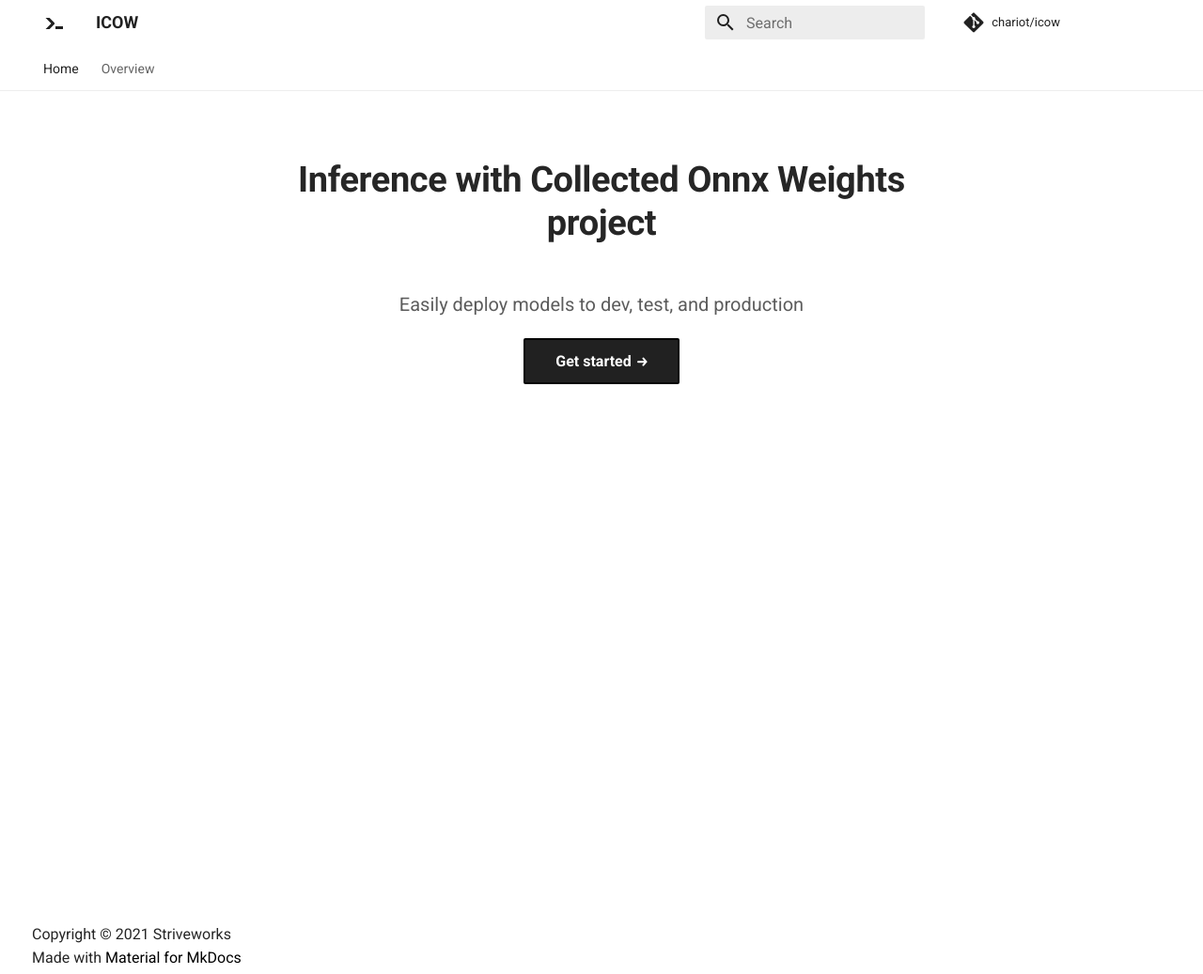
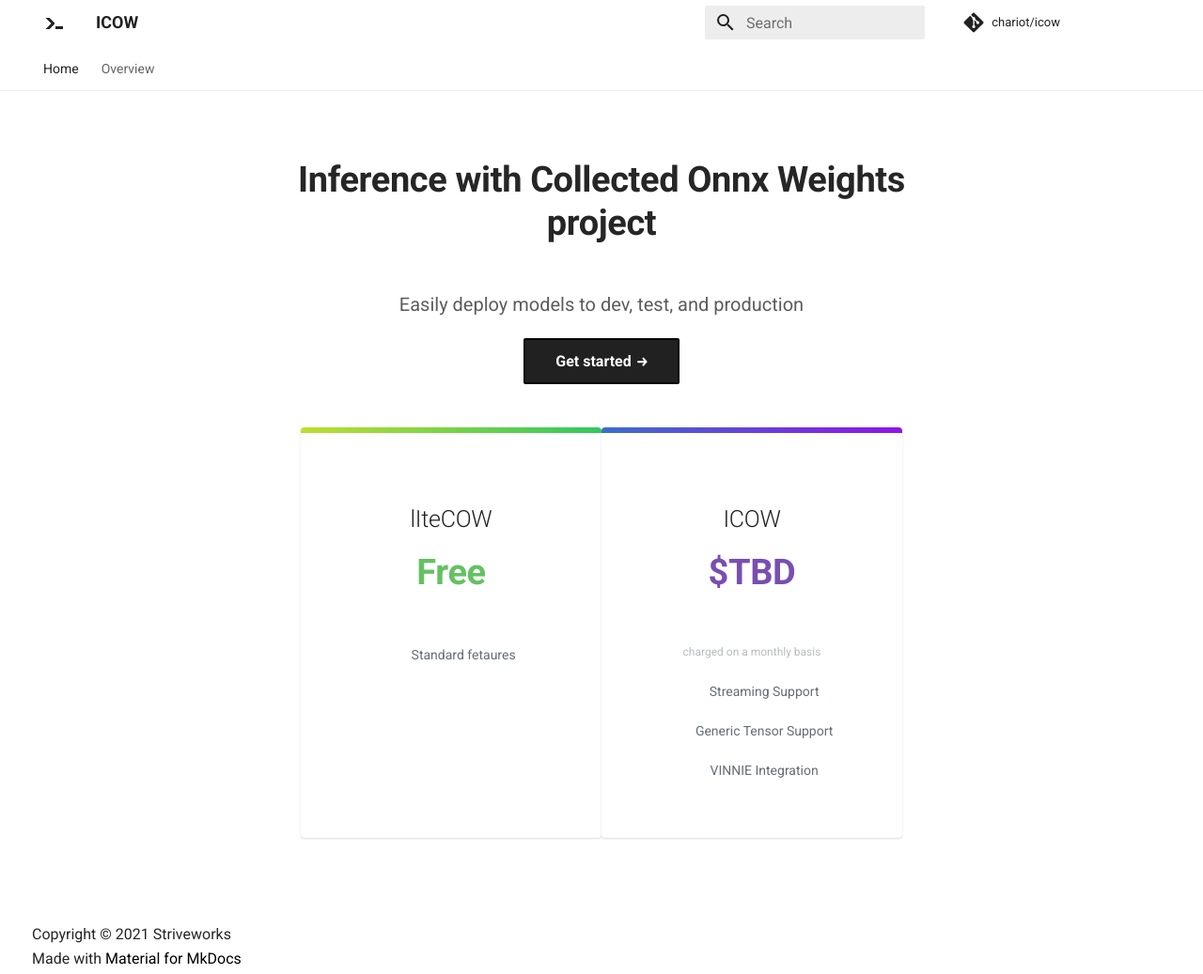
Before and after one commit to Striveworks/LIteCOW, an MkDocs documentation site: the page built from docs/content/index.md, in a window 1280 px wide and 1037 px high. Shown: the whole window at 94% size. Built offline with MkDocs 1.6.1 and Material for MkDocs 9.7.7, drawn with Linux system fonts in a browser that asks for light colours.

Commit message:
Pricing updates to homepage

```diff
--- a/docs/content/overrides/home.html
+++ b/docs/content/overrides/home.html
@@ -1,4 +1,3 @@
-
 {% extends "main.html" %}
 
 <!-- Render hero under tabs -->
@@ -7,12 +6,11 @@
 
 <!-- Additional styles for landing page -->
 <style>
-
   /* Apply box shadow on smaller screens that don't display tabs */
   @media only screen and (max-width: 1220px) {
     .md-header {
-    box-shadow: 0 0 .2rem rgba(0,0,0,.1),0 .2rem .4rem rgba(0,0,0,.2);
-    transition: color 250ms,background-color 250ms,box-shadow 250ms;
+      box-shadow: 0 0 .2rem rgba(0, 0, 0, .1), 0 .2rem .4rem rgba(0, 0, 0, .2);
+      transition: color 250ms, background-color 250ms, box-shadow 250ms;
     }
   }
 
@@ -41,6 +39,7 @@
     background-color: var(--md-primary-bg-color);
     border-color: var(--md-primary-bg-color);
   }
+
   .md-typeset .md-button--primary:hover {
     color: var(--md-primary-bg-color);
     background-color: var(--md-primary-fg-color);
@@ -54,18 +53,21 @@
     margin: 0 auto;
     text-align: center;
   }
+
   .tx-hero h1 {
     font-weight: 700;
     font-size: 38px;
     line-height: 46px;
     color: rgb(38, 38, 38);
   }
+
   .tx-hero p {
     color: rgb(92, 92, 92);
     font-weight: 400;
     font-size: 20px;
     line-height: 32px;
   }
+
   .tx-hero__image {
     max-width: 1000px;
     min-width: 600px;
@@ -88,6 +90,7 @@
     border-top: 1px solid rgb(222, 222, 222);
     border-bottom: 1px solid rgb(222, 222, 222)
   }
+
   @media screen and (max-width: 1012px) {
     .secondary-section {
       display: block;
@@ -190,6 +193,7 @@
     height: auto;
     width: 50%;
   }
+
   @media screen and (max-width: 1012px) {
     .secondary-section .g .section .component-wrapper .second-column {
       width: 100%;
@@ -203,6 +207,7 @@
     grid-template-columns: repeat(1, 1fr);
     gap: 2rem;
   }
+
   @media screen and (min-width: 64rem) {
     .secondary-section .g .section .component-wrapper .responsive-grid {
       grid-template-columns: repeat(3, 1fr);
@@ -218,7 +223,7 @@
 
   .secondary-section .g .section .component-wrapper .responsive-grid .card {
     position: relative;
-  background-color:  #fff none repeat scroll 0% 0%;
+    background-color: #fff none repeat scroll 0% 0%;
     padding: 1.5rem;
     display: flex;
     flex-direction: row;
@@ -230,6 +235,7 @@
     box-shadow: rgba(0, 0, 0, 0.09) 0.3125rem 0.3125rem 0px -0.0625rem, rgba(0, 0, 0, 0.15) 0px 0.25rem 0.5rem 0px;
     transition: all 0.6s cubic-bezier(0.165, 0.84, 0.44, 1) 0s;
   }
+
   .secondary-section .g .section .component-wrapper .responsive-grid .card:hover {
     box-shadow: rgba(0, 0, 0, 0.2) 0.3125rem 0.3125rem 0px -0.0625rem, rgba(0, 0, 0, 0.26) 0px 0.25rem 0.5rem 0px;
   }
@@ -239,6 +245,7 @@
       padding: 2rem 2.5rem;
     }
   }
+
   @media screen and (min-width: 36rem) {
     .secondary-section .g .section .component-wrapper .responsive-grid .card {
       padding: 1rem 1.5rem;
@@ -300,6 +307,95 @@
     background: var(--md-accent-fg-color--transparent);
   }
 
+  .pricing-plan-list {
+    display: flex;
+  }
+
+  .pricing-plan {
+    position: relative;
+    width: 20em;
+    padding: 40px 0;
+    text-align: center;
+    background-color: #fff;
+    box-shadow: 0px 1px 2px 0px rgba(67, 74, 84, 0.2);
+    border-radius: 4px;
+    overflow: hidden;
+  }
+
+  .pricing-plan:first-child .pricing-plan__price {
+    color: #65c163;
+  }
+
+  .pricing-plan:first-child:before {
+    background-image: linear-gradient(90deg, #bede2f 0%, #30c85f 100%);
+  }
+
+  .pricing-plan:nth-child(2) .pricing-plan__price {
+    color: #31a3d2;
+  }
+
+  .pricing-plan:nth-child(2):before {
+    background-image: linear-gradient(90deg, #29c4cf 0%, #3a7bd5 100%);
+  }
+
+  .pricing-plan:last-child .pricing-plan__price {
+    color: #794eb1;
+  }
+
+  .pricing-plan:last-child:before {
+    background-image: linear-gradient(90deg, #3e6dcc 0%, #9014e8 100%);
+  }
+
+  .pricing-plan:before {
+    content: "";
+    display: block;
+    position: absolute;
+    top: 0;
+    left: 0;
+    width: 100%;
+    height: 6px;
+  }
+
+  .pricing-plan--featured {
+    z-index: 1;
+    width: 30em;
+  }
+
+  .pricing-plan--featured .pricing-plan__name {
+    margin-top: 30px;
+  }
+
+  .pricing-plan__name,
+  .pricing-plan__price {
+    font-weight: 200;
+  }
+
+  .pricing-plan__name {
+    font-size: 32px;
+    margin: 0 0 25px 0;
+  }
+
+  .pricing-plan__price {
+    font-size: 60px;
+    margin: 0 0 5px 0;
+  }
+
+  .pricing-plan__disclosure {
+    font-size: 12px;
+    color: #a1a5aa;
+  }
+
+  .pricing-plan__feature-list {
+    list-style: none;
+    margin: 0;
+    padding: 0;
+    font-size: 14px;
+    margin-top: 25px;
+    line-height: 2.5;
+    color: #656d78;
+  }
+
+  li {list-style-type: none;}
 </style>
 
 <!-- Hero for landing page -->
@@ -311,14 +407,38 @@
         <h1>Inference with Collected Onnx Weights project</h1>
         <p>Easily deploy models to dev, test, and production
         </p>
-          <a
-            href="overview/"
-            title="Get Started"
-            class="md-button md-button--primary"
-          >
+        <a href="overview/" title="Get Started" class="md-button md-button--primary">
           Get started
-            <svg width="11" height="10" viewBox="0 0 11 10" fill="none" style="margin-left:2px"><path d="M1 5.16772H9.5M9.5 5.16772L6.5 1.66772M9.5 5.16772L6.5 8.66772" stroke="currentColor" stroke-width="2" stroke-linecap="round" stroke-linejoin="round"></path></svg>
+          <svg width="11" height="10" viewBox="0 0 11 10" fill="none" style="margin-left:2px">
+            <path d="M1 5.16772H9.5M9.5 5.16772L6.5 1.66772M9.5 5.16772L6.5 8.66772" stroke="currentColor" stroke-width="2" stroke-linecap="round" stroke-linejoin="round"></path>
+          </svg>
         </a>
+      </div>
+    </div>
+  </div>
+</div>
+
+<div class="md-container tx-hero">
+  <div class="md-grid md-typeset">
+    <div class="md-main__inner">
+      <div class="pricing-plan-list">
+        <div class="pricing-plan">
+          <h2 class="pricing-plan__name">lIteCOW</h2>
+          <h1 class="pricing-plan__price">Free</h1>
+          <ul class="pricing-plan__feature-list">
+            <li class="pricing-plan__feature">Standard fetaures</li>
+          </ul>
+        </div>
+        <div class="pricing-plan">
+          <h2 class="pricing-plan__name">ICOW</h2>
+          <h1 class="pricing-plan__price">$TBD</h1>
+          <small class="pricing-plan__disclosure">charged on a monthly basis</small>
+          <ul class="pricing-plan__feature-list">
+            <li class="pricing-plan__feature">Streaming Support</li>
+            <li class="pricing-plan__feature">Generic Tensor Support</li>
+            <li class="pricing-plan__feature">VINNIE Integration</li>
+          </ul>
+        </div>
       </div>
     </div>
   </div>
```
Lines whose indentation alone changed are shown as unchanged.
